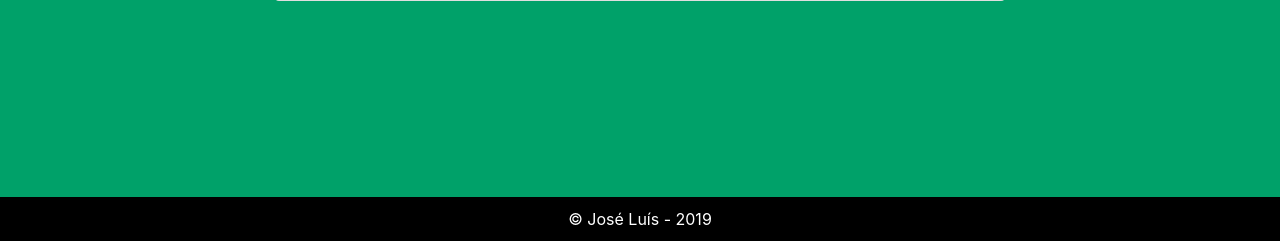
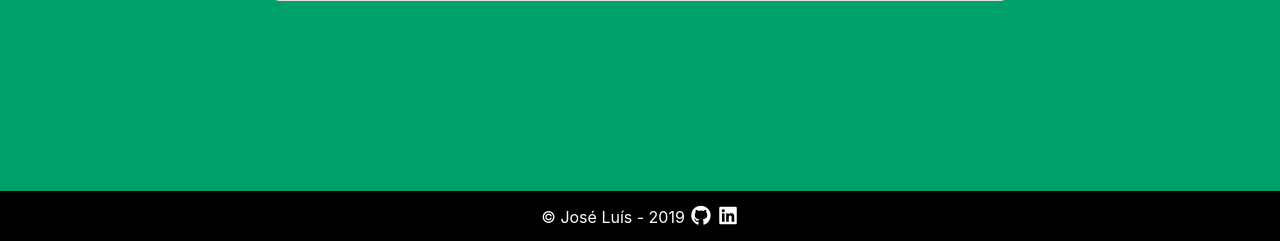
Before and after one commit to joselluis7/ip-convertor, a Flask app: page / in a window 1280 px wide. Shown: the part 559-800 px from the top of the page. Run offline with Flask 2, Linux system fonts and the light colour scheme; some libraries are stand-ins or nearby versions.

Commit message:
add a social media icon

```diff
--- a/app/static/css/index.css
+++ b/app/static/css/index.css
@@ -60,3 +60,12 @@ body{
 #tab-content{
     background: white;
 }
+
+.social{
+    font-size: 20px;
+    margin: 2px;
+    color: #fff;
+}
+.social:hover{
+    color: #303030;
+}
--- a/app/templates/base.html
+++ b/app/templates/base.html
@@ -45,11 +45,14 @@
     {% block footer %}
     <footer id="footer">
         <span> &copy; José Luís - 2019 </span>
+        <a href="#" class="social"><i class="fab fa-github"></i></a>
+        <a href="#" class="social"><i class="fab fa-linkedin"></i></i></a>
     </footer>
     {% endblock %}
     <script src="{{ url_for('static', filename='bootstrap/jquery-3.4.1.min.js') }}"> </script>
     <script src="https://cdnjs.cloudflare.com/ajax/libs/popper.js/1.12.9/umd/popper.min.js" integrity="sha384-ApNbgh9B+Y1QKtv3Rn7W3mgPxhU9K/ScQsAP7hUibX39j7fakFPskvXusvfa0b4Q" crossorigin="anonymous"></script>
     <script src="{{ url_for('static', filename='bootstrap/bootstrap.min.js') }}"> </script>
     <script src="{{ url_for('static', filename='js/validation.js') }}" > </script>
+    <script src="https://kit.fontawesome.com/29af2c198b.js" crossorigin="anonymous"></script>
 </body>
 </html>
```
